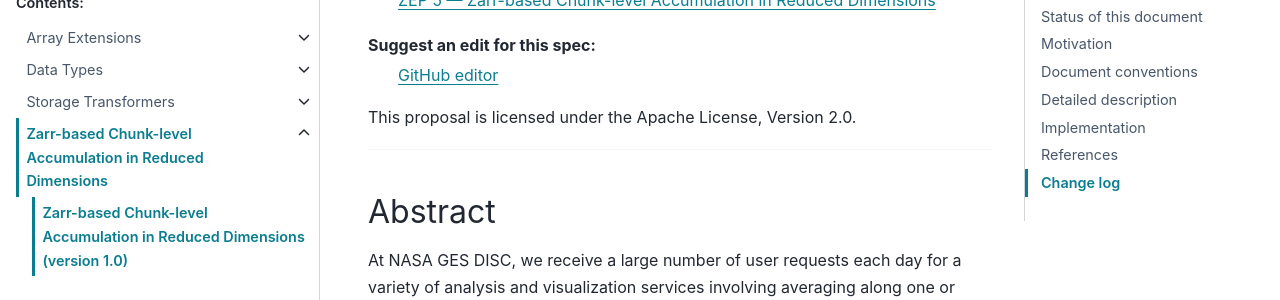
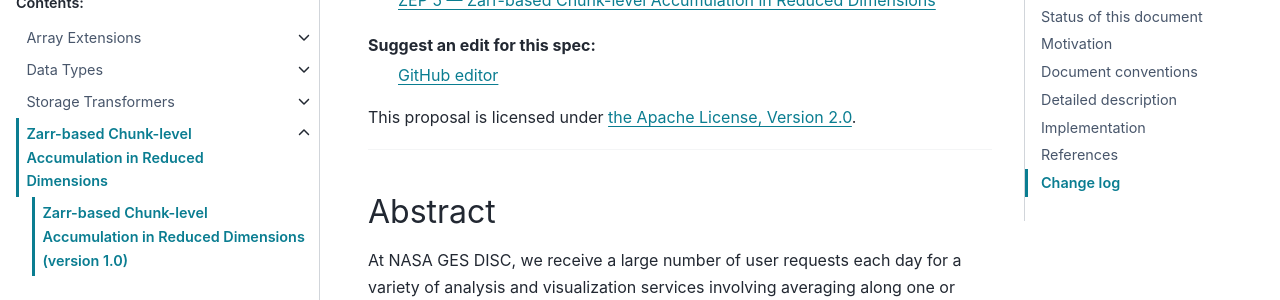
Before and after one commit to zarr-developers/zarr-specs, a Sphinx documentation site: the page built from docs/extensions/zarr-accumulation/v1.0.rst, in a window 1280 px wide and 900 px high, scrolled down 339 px. Shown: the part 153-453 px from the top of the window. Built offline with Sphinx 7.4.7 and the PyData theme 0.15.4, drawn with Linux system fonts in a browser that asks for light colours; part of the change alters nothing that is shown.

Commit message:
hyperlink provided

```diff
--- a/docs/extensions/zarr-accumulation/v1.0.rst
+++ b/docs/extensions/zarr-accumulation/v1.0.rst
@@ -13,7 +13,7 @@ Corresponding ZEP:
 Suggest an edit for this spec:
     `GitHub editor <https://github.com/zarr-developers/zarr-specs/blob/main/docs/extensions/zarr-accumulation/v1.0.rst>`_
 
-This proposal is licensed under the Apache License, Version 2.0.
+This proposal is licensed under `the Apache License, Version 2.0 <https://www.apache.org/licenses/LICENSE-2.0>`_.
 
 ----
 
```
